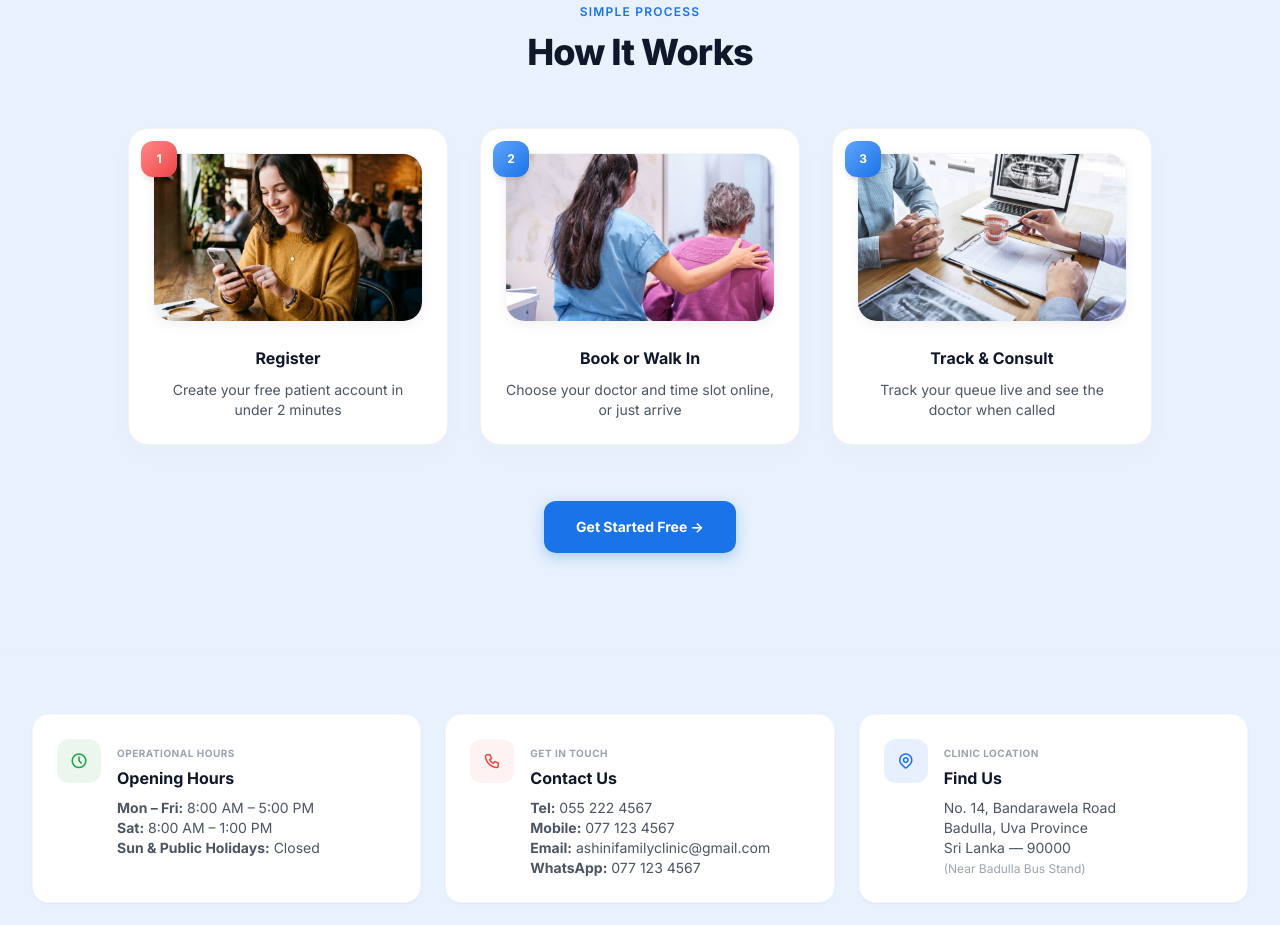
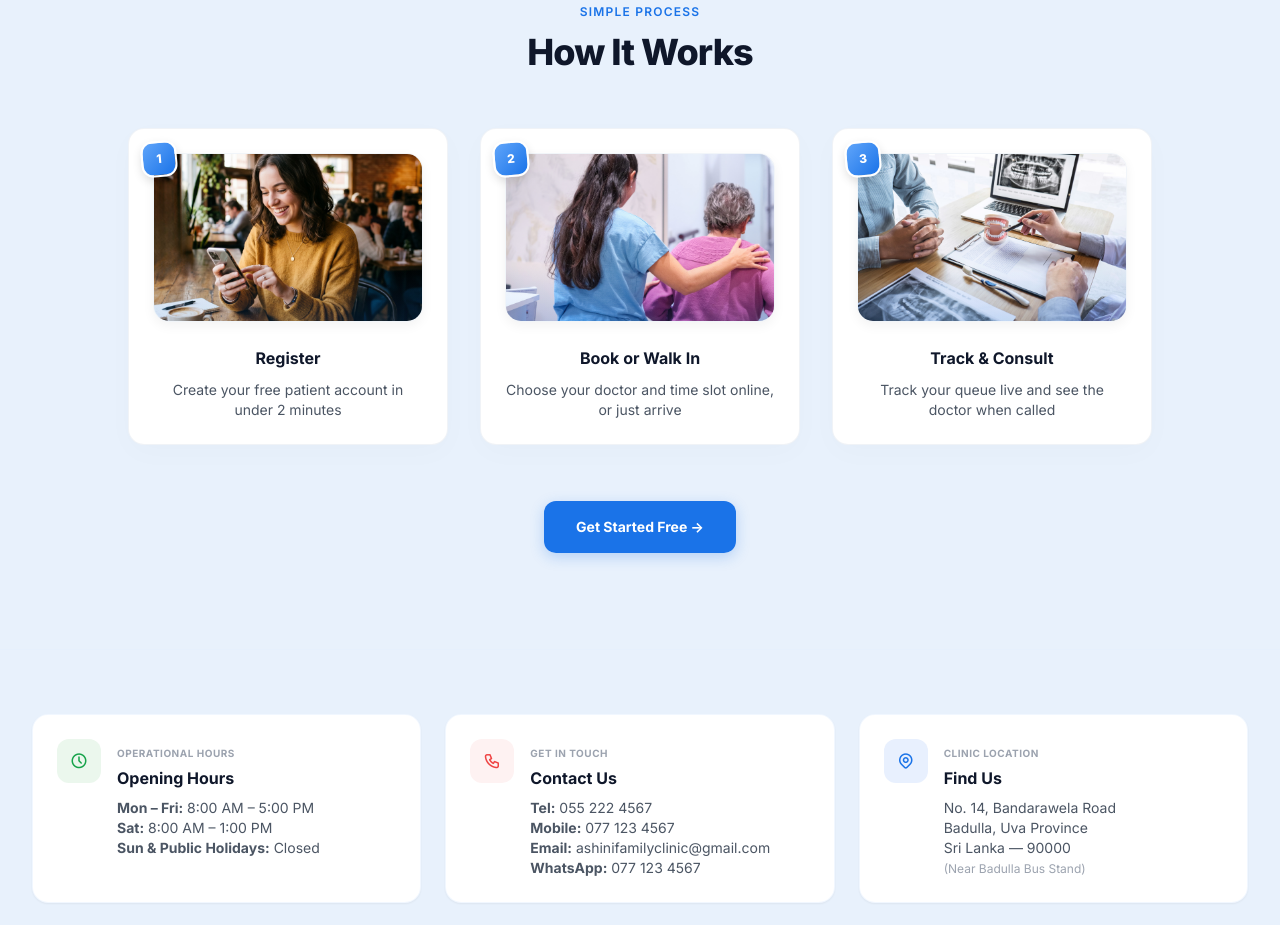
Before and after one commit to SajithNuski/Flowcare-clinic-management-system, a React (Vite) app in the folder frontend/: page / in a window 1280 px wide. Shown: the part 3260-4185 px from the top of the page. Built offline with nearby package versions, Linux system fonts and the light colour scheme; no server answers.

Commit message:
redesign How It Works section on landing page

```diff
--- a/frontend/src/pages/LandingPage.jsx
+++ b/frontend/src/pages/LandingPage.jsx
@@ -456,9 +456,8 @@ function LandingPage() {
                           key={idx}
                           onClick={() => scrollTo(idx)}
                           aria-label={`Go to slide ${idx + 1}`}
-                          className={`h-1.5 rounded-full transition-all duration-300 ${
-                            scrollIndex === idx ? "w-4 bg-[#1A73E8]" : "w-1.5 bg-slate-300 hover:bg-slate-400"
-                          }`}
+                          className={`h-1.5 rounded-full transition-all duration-300 ${scrollIndex === idx ? "w-4 bg-[#1A73E8]" : "w-1.5 bg-slate-300 hover:bg-slate-400"
+                            }`}
                         />
                       ))}
                     </div>
@@ -661,27 +660,31 @@ function LandingPage() {
           </div>
 
           <div className="mx-auto mt-14 grid max-w-5xl gap-8 md:grid-cols-3 relative">
-            {/* Process connector line for large screens */}
-            <div className="absolute top-1/3 left-1/6 right-1/6 h-[2px] bg-slate-200/50 hidden md:block -z-10" />
+            {/* Process connector dashed line for large screens */}
+            <div className="absolute top-[22%] left-[12%] right-[12%] h-[2px] border-t-2 border-dashed border-blue-200/50 hidden md:block -z-10" />
 
             {stepItems.map((step) => (
               <article
                 key={step.title}
-                className="group relative bg-white premium-card border border-slate-200/50 p-6 flex flex-col items-center text-center shadow-[0_8px_30px_rgba(15,23,42,0.02)]"
+                className="group relative bg-white rounded-2xl border border-slate-200/50 p-6 flex flex-col items-center text-center shadow-[0_8px_30px_rgba(15,23,42,0.02)] transition-all duration-300 hover:-translate-y-1.5 hover:shadow-[0_20px_40px_rgba(26,115,232,0.06)]"
               >
                 <div className="relative mb-6 w-full">
-                  <div className="overflow-hidden rounded-[20px] bg-slate-50 w-full shadow-[0_4px_12px_rgba(0,0,0,0.05)] border border-slate-100 aspect-[16/10]">
+                  <div className="relative overflow-hidden rounded-2xl bg-slate-50 w-full shadow-[0_4px_12px_rgba(0,0,0,0.05)] border border-slate-100 aspect-[16/10]">
                     <img
                       src={step.image}
                       alt={step.alt}
-                      className="h-full w-full object-cover transition-transform duration-500 group-hover:scale-105"
+                      className="h-full w-full object-cover transition-transform duration-500 group-hover:scale-[1.04]"
                     />
+                    {/* Subtle blue-tinted overlay gradient at the bottom third */}
+                    <div className="absolute inset-x-0 bottom-0 h-1/3 bg-gradient-to-t from-[#1A73E8]/15 to-transparent pointer-events-none" />
                   </div>
-                  {/* Overlapping Numbered Gradient Badge */}
-                  <div className={`absolute -top-3 -left-3 z-10 flex h-9 w-9 items-center justify-center rounded-xl text-xs font-bold shadow-md font-sans border-0 ${
-                    step.number === "1" ? "bg-gradient-to-br from-[#FF8A8A] to-[#EF4444] text-white shadow-[0_4px_10px_rgba(239,68,68,0.3)]" :
-                    "bg-gradient-to-br from-[#60A5FA] to-[#1A73E8] text-white shadow-[0_4px_10px_rgba(26,115,232,0.3)]"
-                  }`}>
+                  {/* Overlapping Numbered Badge with rotate sticker feel */}
+                  <div
+                    className={`absolute -top-3 -left-3 z-20 flex h-9 w-9 items-center justify-center rounded-xl text-xs font-black shadow-[0_4px_10px_rgba(0,0,0,0.12)] border-2 border-white ${step.number === "1" ? "bg-gradient-to-br from-[#60A5FA] to-[#1A73E8] text-white" :
+                        "bg-gradient-to-br from-[#60A5FA] to-[#1A73E8] text-white"
+                      }`}
+                    style={{ transform: "rotate(-5deg)" }}
+                  >
                     {step.number}
                   </div>
                 </div>
@@ -702,7 +705,7 @@ function LandingPage() {
             <button
               type="button"
               onClick={handleBookAppointment}
-              className="cursor-pointer rounded-xl bg-[#1A73E8] px-8 py-4 text-sm font-bold text-white shadow-[0_4px_14px_rgba(26,115,232,0.3)] transition-all duration-200 ease-in-out hover:bg-[#1557B0] hover:shadow-[0_6px_20px_rgba(26,115,232,0.5)] hover:-translate-y-0.5 active:translate-y-0"
+              className="cursor-pointer rounded-xl bg-[#1A73E8] px-8 py-4 text-sm font-bold text-white shadow-[0_4px_14px_rgba(26,115,232,0.25)] transition-all duration-300 hover:bg-[#1557B0] hover:shadow-[0_8px_24px_rgba(26,115,232,0.45)] hover:scale-[1.03] active:scale-95"
             >
               Get Started Free →
             </button>
```
